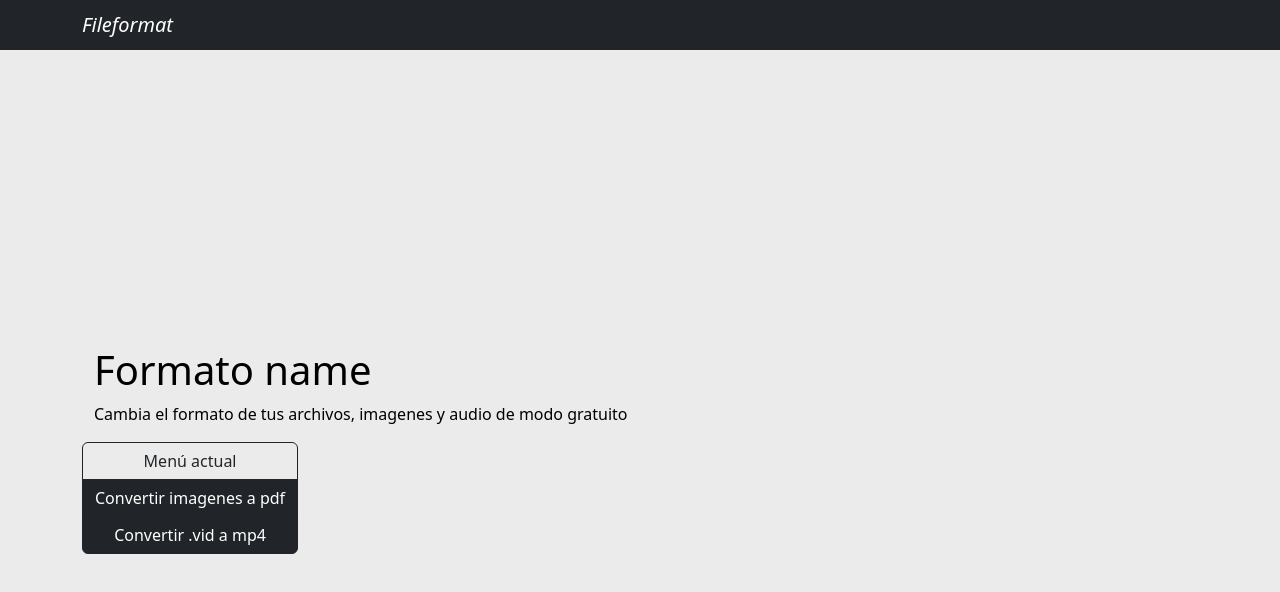
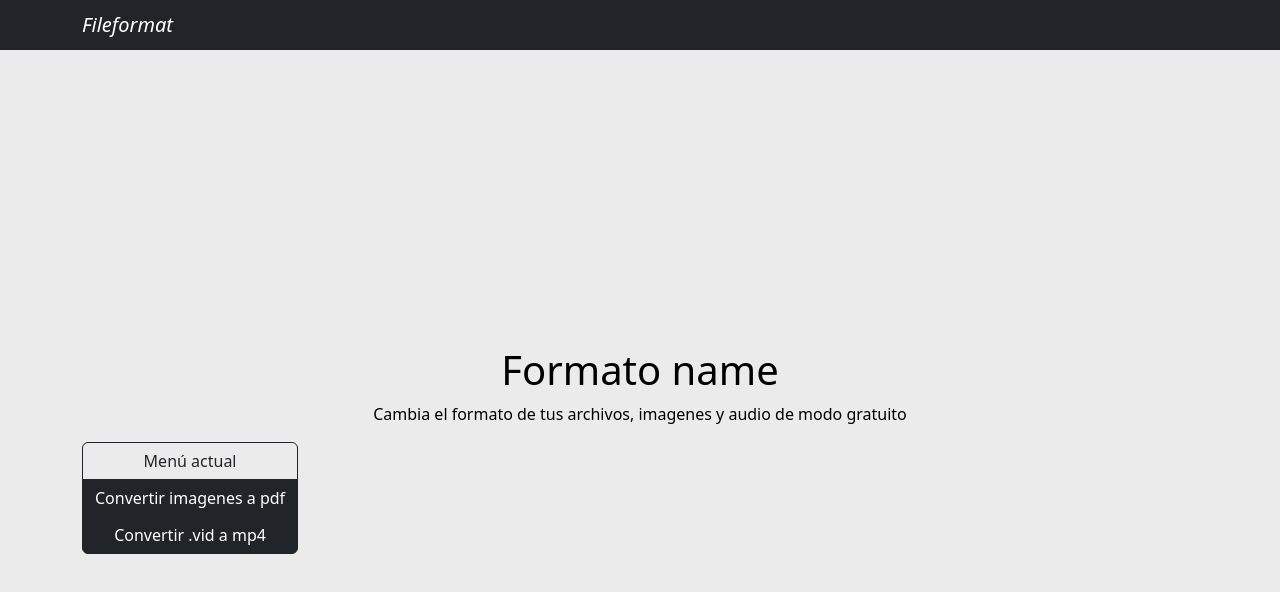
Before and after one commit to EleSoyEle/webpage, a React (Create React App) app: page / in a window 1280 px wide. Shown: the top 592 px of the page. Built offline with nearby package versions, Linux system fonts and the light colour scheme.

Commit message:
mas codigo

```diff
--- a/src/App.css
+++ b/src/App.css
@@ -27,6 +27,12 @@
 .textohead{
   color: white;
 }
+.titles{
+  text-align: center;
+}
+.body_text{
+  text-align: center;
+}
 
 .App-link {
   color: #61dafb;
--- a/src/pages/Table.jsx
+++ b/src/pages/Table.jsx
@@ -18,9 +18,9 @@ function Table(){
             {Makenav()}
             <div className='App-header'>
                 <div className='container'>
-                    <div className='container'>
-                        <h1>Formato name</h1>
-                        <p className='fs-6'>Cambia el formato de tus archivos,
+                    <div>
+                        <h1 className='titles'>Formato name</h1>
+                        <p className='fs-6 body_text'>Cambia el formato de tus archivos,
                             imagenes y audio de modo gratuito</p>
                     </div>
 
```
